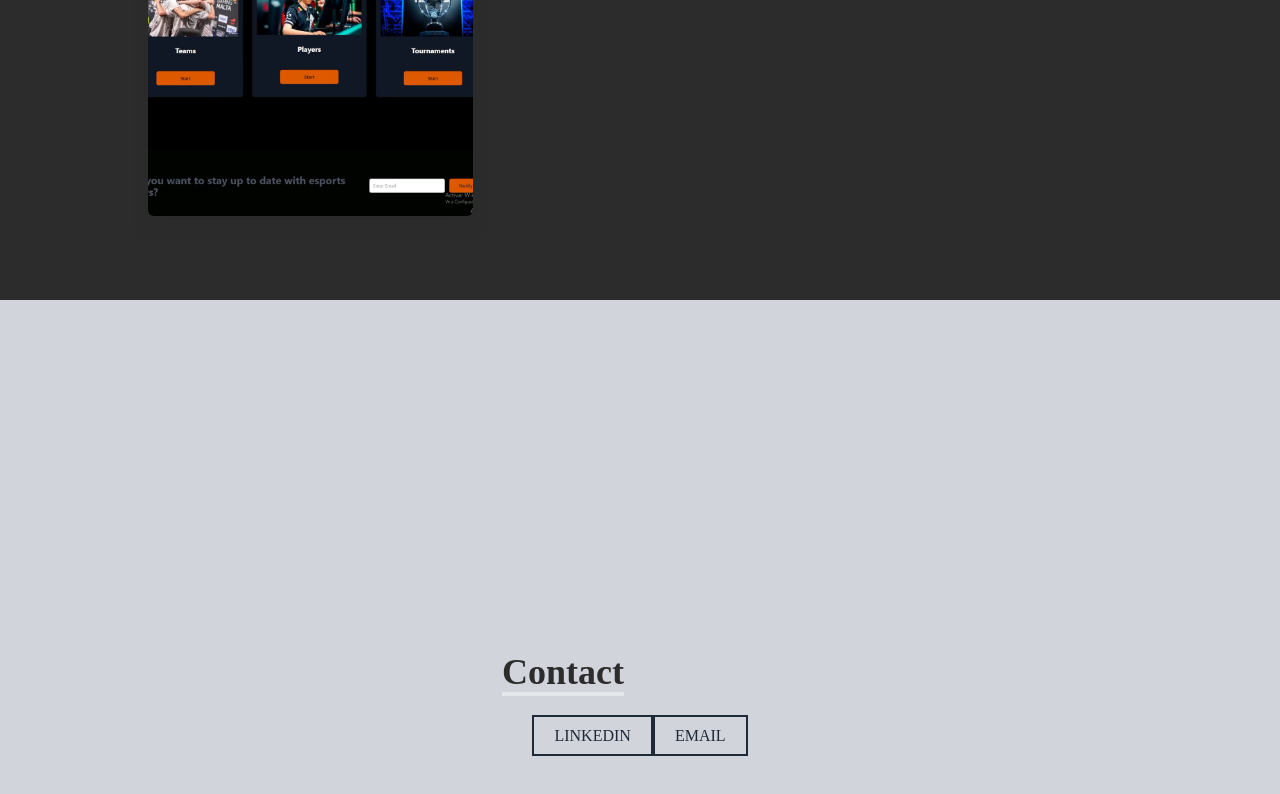
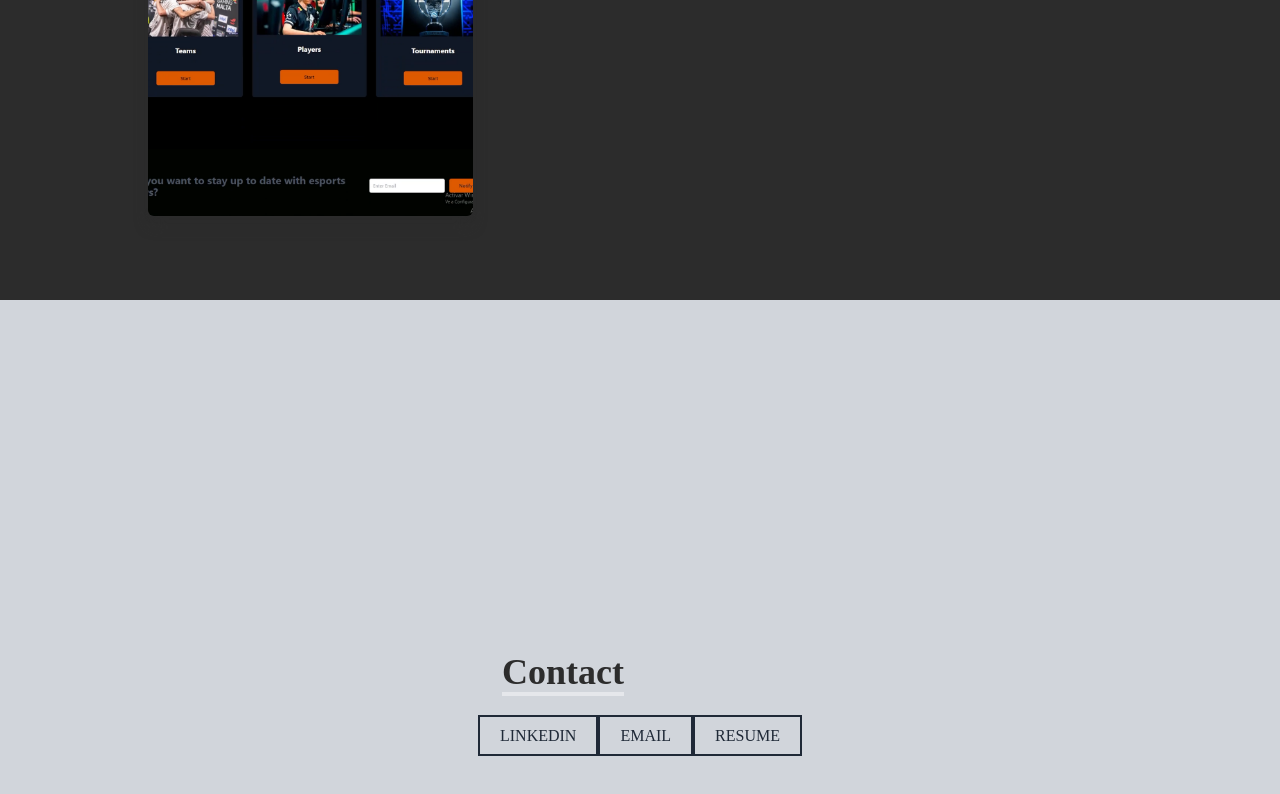
Before and after one commit to Sanhats/Portfolio-Web, a React (Create React App) app: page / in a window 1280 px wide. Shown: the part 2900-3694 px from the top of the page. Built offline with nearby package versions, Linux system fonts and the light colour scheme.

Commit message:
Add: contact button

```diff
--- a/src/components/Contact.jsx
+++ b/src/components/Contact.jsx
@@ -22,6 +22,12 @@ const Contact = () => {
             <a href={`mailto:${miCorreoElectronico}`}  className=' border-2 border-gray-800 bg-transparent py-2.5 px-5 font-medium uppercase text-gray-800 transition-colors before:absolute before:left-0 before:top-0 before:-z-10 before:h-full before:w-full before:origin-top-left before:scale-x-0 before:bg-gray-800 before:transition-transform before:duration-300 before:content-[] hover:text-white before:hover:scale-x-100'>
                 Email
             </a>
+            <a
+              className='border-2 border-gray-800 bg-transparent py-2.5 px-5 font-medium uppercase text-gray-800 transition-colors before:absolute before:left-0 before:top-0 before:-z-10 before:h-full before:w-full before:origin-top-left before:scale-x-0 before:bg-gray-800 before:transition-transform before:duration-300 before:content-[] hover:text-white before:hover:scale-x-100'
+              href='https://funny-pixie-075.notion.site/TOMAS-EMANUEL-SANCHEZ-RESUME-2817caa582ed474984bc48c5e66e770a'
+            >
+              Resume
+            </a>
             </ul>
           </div>
       </div>
```
Also changed, not shown: public/logo192.png (deleted), public/logo512.png (deleted).
